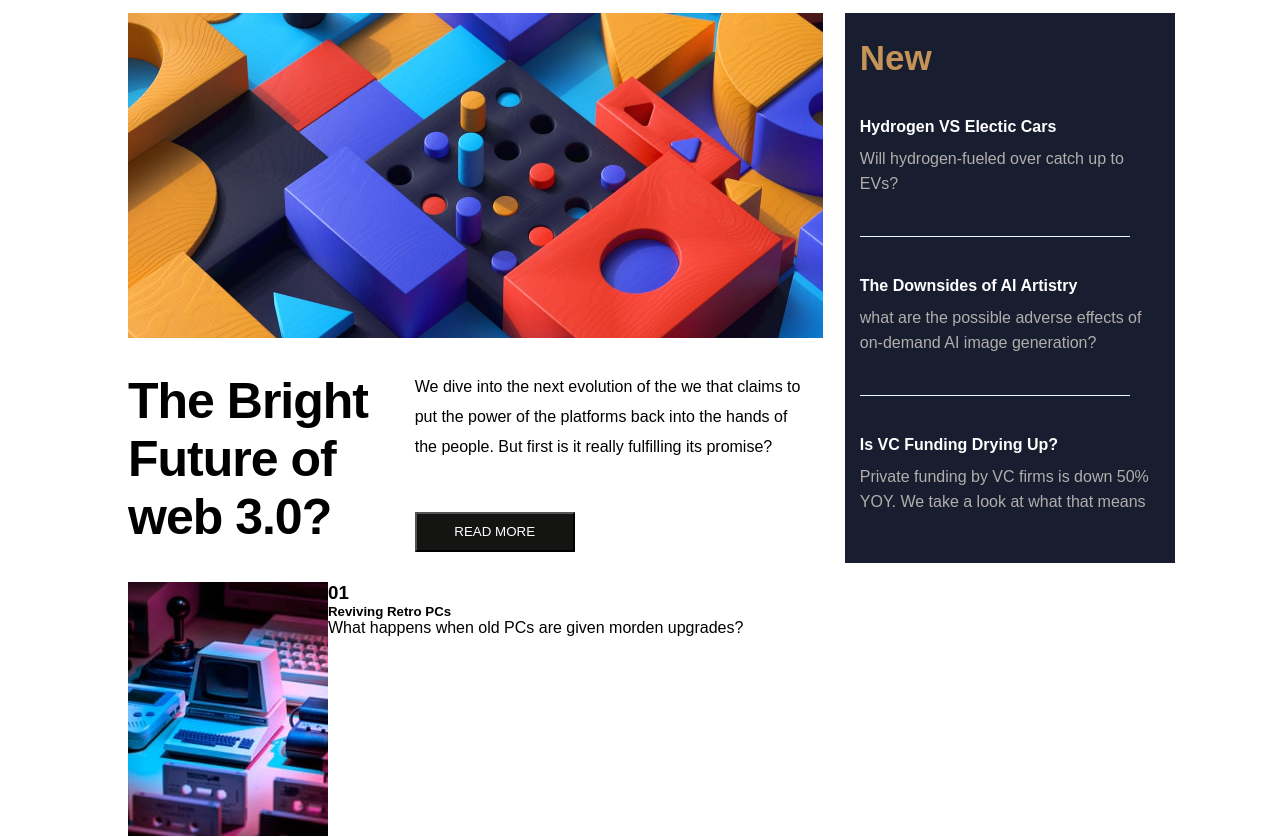
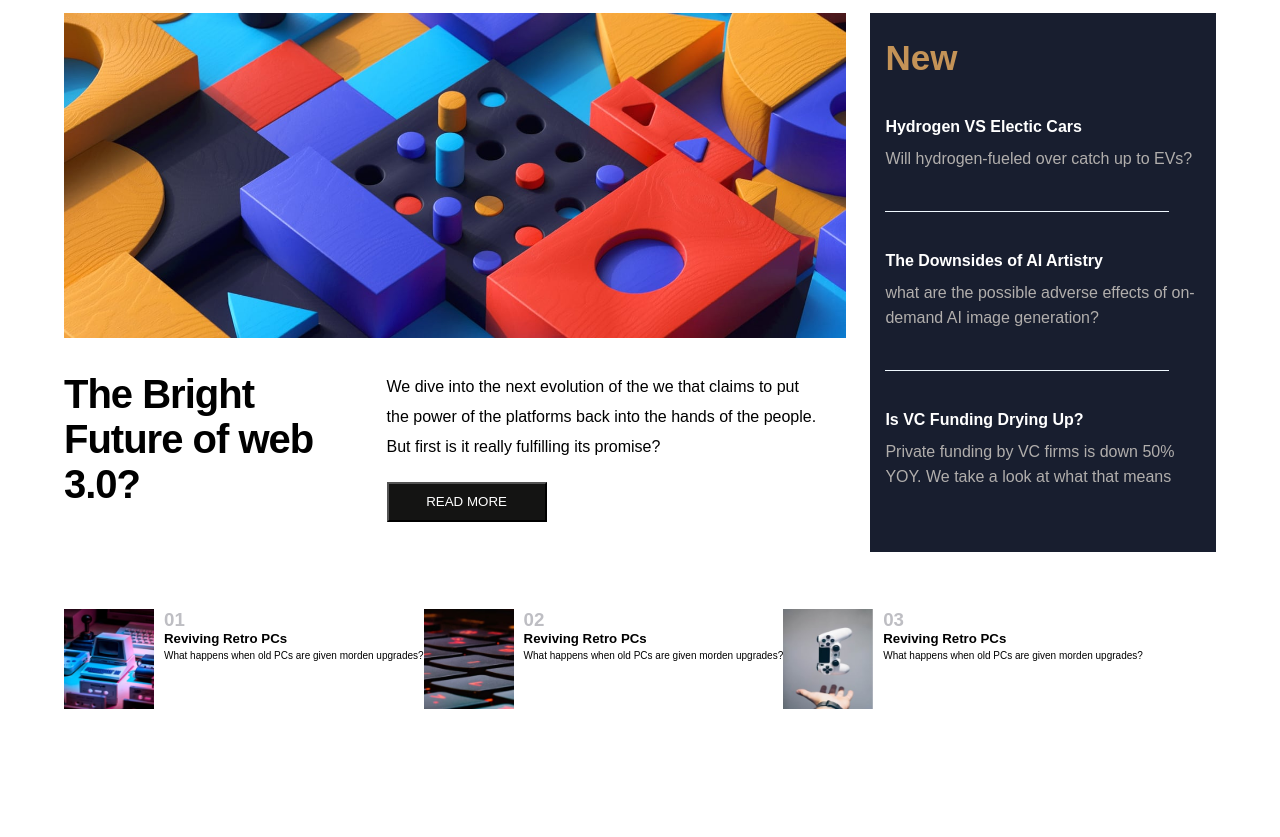
Before and after one commit to quavo19/News-webpage, a website: page index.html in a window 1280 px wide. Shown: the part 135-972 px from the top of the page. After the commit the page ends 848 px from the top, so only its background shows below. Drawn offline with Linux system fonts and the light colour scheme.

Commit message:
Add display and hover for content

```diff
--- a/style.css
+++ b/style.css
@@ -25,14 +25,16 @@
   list-style-type: none;
   margin: 0 10px;
 }
-
+.nav-list ul li:hover {
+  color:  rgb(118, 68, 7);
+}
 .nav-list ul li {
   margin: 20px;
   color: rgb(39, 39, 38);
 }
 
 .content-area {
-  margin: 0 10%;
+  margin: 0 5%;
 }
 
 .welcome-image img {
@@ -48,8 +50,7 @@
 .highlights {
   background: rgb(24, 30, 47);
   color: #fff;
-  width: 330px;
-  height: 550px;
+  width: 100%;
 }
 
 .highlights-container {
@@ -89,7 +90,7 @@
 }
 
 .main-idea h1 {
-  font-size: 50px;
+  font-size: 40px;
   width: 90%;
   letter-spacing: -1px;
   font-weight: 700;
@@ -109,12 +110,47 @@
   height: 40px;
   background-color: rgb(20, 20, 19);
   color: #fff;
+  transition: 500ms;
 }
 
 .btn-container {
-  padding-top: 50px;
+  padding-top: 20px;
+}
+
+.description button:hover {
+  color: rgb(248, 242, 242);
+  font-weight: bolder;
+  background-color: orangered;
+  border: orangered;
+  border-radius: 8px;
 }
 
 .more-content {
   display: flex;
 }
+
+.more {
+  display: flex;
+  padding-top: 5%;
+}
+
+.more-img img {
+  width: 90px;
+  height: 100px;
+}
+
+.more-headline h3 {
+  color: rgb(190, 190, 195);
+}
+
+.more-headline h5:hover {
+  color: orangered;
+}
+.more-description p {
+  font-size: 10px;
+  line-height: 20px;
+}
+
+.small-container {
+  padding-left:10px ;
+}
```
